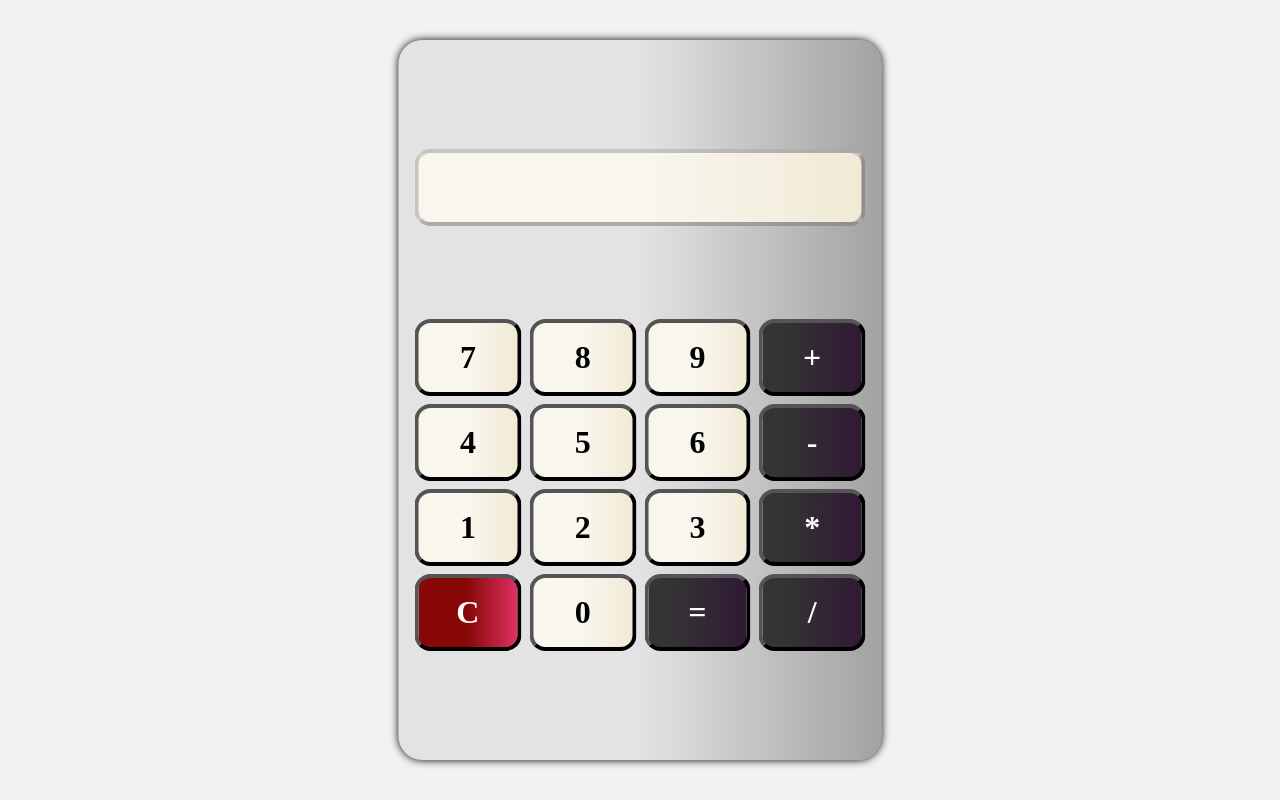
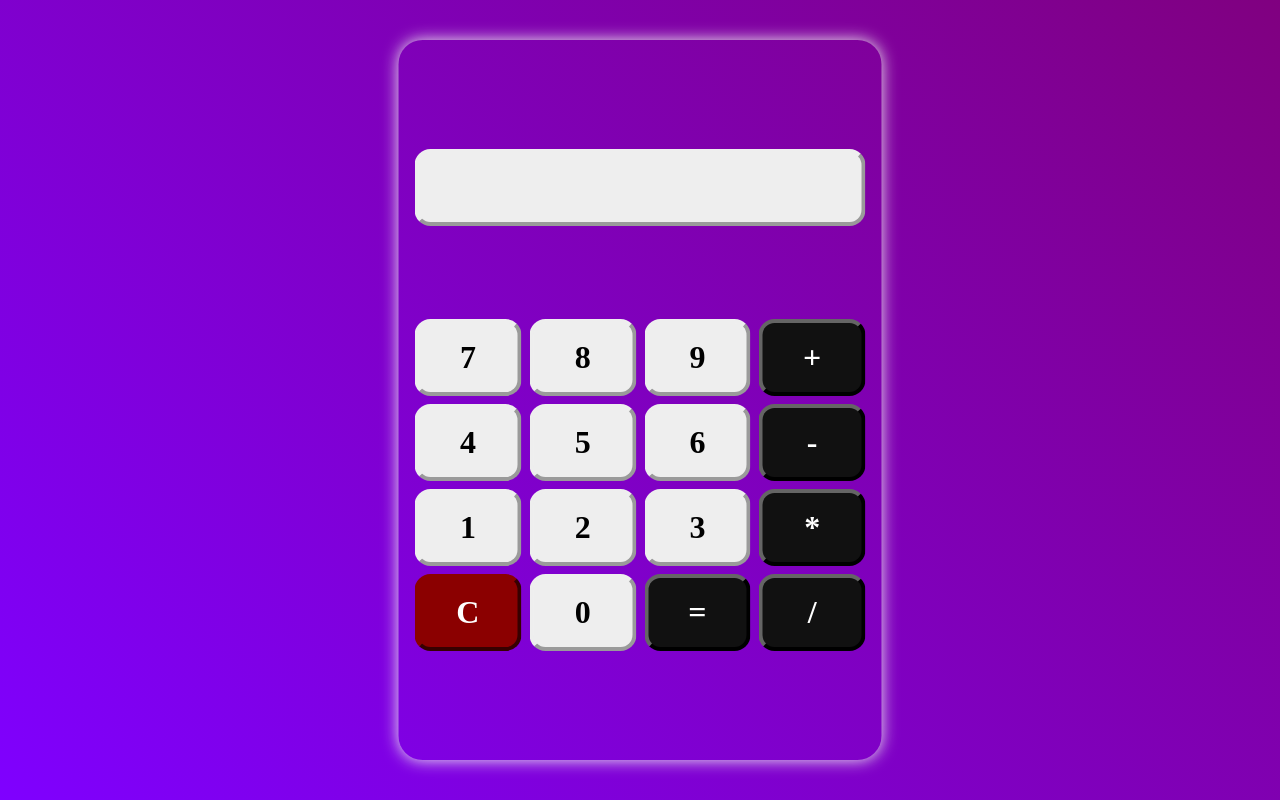
Before and after one commit to prithvish774848474/simpleCalculator, a React (Vite) app: page / in a window 1280 px wide. Built offline with nearby package versions, Linux system fonts and the light colour scheme.

Commit message:
changed the background-color and appearance

```diff
--- a/src/App.css
+++ b/src/App.css
@@ -1,6 +1,15 @@
 body {
-  margin: 0; z-index: 0;
-  background-color: rgba(192, 192, 192, 0.2);
+  margin: 0;
+  min-width: 100vw;
+  min-height: 100vh;
+  background-image: linear-gradient(45deg, #7F00FF, #800080);
+  background-image: -o-linear-gradient(45deg, #7F00FF, #800080);
+  background-image: -moz-linear-gradient(45deg, #7F00FF, #800080);
+  background-image: -webkit-linear-gradient(45deg, #7F00FF, #800080);
+  /* Violet, Purple */
+  background-repeat: no-repeat;
+  background-size: cover;
+  background-position: center;
 }
 
 .stylingResult, .stylingButton {
@@ -10,48 +19,41 @@ body {
   font-size: 2em;
   font-weight: bold;
   font-family: 'Times New Roman', Times, serif;
-  background-image: linear-gradient(0deg, rgba(249, 246, 238, 1) 50%, rgba(240, 234, 214, 1) 100%);
-  background-image: -o-linear-gradient(0deg, rgba(249, 246, 238, 1) 50%, rgba(240, 234, 214, 1) 100%);
-  background-image: -moz-linear-gradient(0deg, rgba(249, 246, 238, 1) 50%, rgba(240, 234, 214, 1) 100%);
-  background-image: -webkit-linear-gradient(0deg, rgba(249, 246, 238, 1) 50%, rgba(240, 234, 214, 1) 100%);
-  background-repeat: no-repeat;
+  background-color: #eee;
   border-style: outset;
   border-width: 0.125em;
+  border-color: #eee;
   border-radius: 0.5em;
+  outline: none;
   cursor: pointer;
 }
 
 .stylingButton:hover {
-  box-shadow: 0 0 0.25em #000;
+  box-shadow: 0 0 0.25em #aaa;
   border-style: inset;
+  border-color: #aaa;
 }
 
 .arithmetic {
-  background-image: linear-gradient(0deg, rgba(52, 52, 52, 1) 20%, rgba(48, 25, 52, 1) 100%);
-  background-image: -o-linear-gradient(0deg, rgba(52, 52, 52, 1) 20%, rgba(48, 25, 52, 1) 100%);
-  background-image: -moz-linear-gradient(0deg, rgba(52, 52, 52, 1) 20%, rgba(48, 25, 52, 1) 100%);
-  background-image: -webkit-linear-gradient(0deg, rgba(52, 52, 52, 1) 20%, rgba(48, 25, 52, 1) 100%);
-  background-repeat: no-repeat;
+  background-color: #111;
+  border-color: #111;
   color: #fff;
 }
 
 .arithmetic:hover {
-  box-shadow: 0 0 0.25em purple;
-  border-color: violet;
+  border-color: #ee82ee;
+  box-shadow: 0 0 0.25em #ee82ee;
 }
 
 .clear {
-  background-image: linear-gradient(0deg, rgba(136, 8, 8, 1) 50%, rgba(222, 49, 99, 1) 100%);
-  background-image: -o-linear-gradient(0deg, rgba(136, 8, 8, 1) 50%, rgba(222, 49, 99, 1) 100%);
-  background-image: -moz-linear-gradient(0deg, rgba(136, 8, 8, 1) 50%, rgba(222, 49, 99, 1) 100%);
-  background-image: -webkit-linear-gradient(0deg, rgba(136, 8, 8, 1) 50%, rgba(222, 49, 99, 1) 100%);
-  background-repeat: no-repeat;
+  background-color: #8b0000;
+  border-color: #8b0000;
   color: #fff;
 }
 
 .clear:hover {
-  box-shadow: 0 0 0.25em red;
-  border-color: darkred;
+  border-color: #f66;
+  box-shadow: 0 0 0.25em #f66;
 }
 
 .buttonContainer {
@@ -69,18 +71,15 @@ body {
   flex-direction: column;
   -ms-flex-direction: column;
   justify-content: space-evenly;
+  align-items: stretch;
   gap: 2em; z-index: 1;
-  max-width: 40vw;
-  min-height: 90vh;
+  max-width: 40%;
+  min-height: 90%;
   padding: 3em 1em;
   border: none;
   border-radius: 1.5em;
-  box-shadow: 0 0 0.5em #000;
-  background-image: linear-gradient(0deg, rgba(192, 192, 192, 0.3) 50%, rgba(128, 128, 128, 0.7) 100%);
-  background-image: -o-linear-gradient(0deg, rgba(192, 192, 192, 0.3) 50%, rgba(128, 128, 128, 0.7) 100%);
-  background-image: -moz-linear-gradient(0deg, rgba(192, 192, 192, 0.3) 50%, rgba(128, 128, 128, 0.7) 100%);
-  background-image: -webkit-linear-gradient(0deg, rgba(192, 192, 192, 0.3) 50%, rgba(128, 128, 128, 0.7) 100%);
-  background-repeat: no-repeat;
+  background-color: transparent;
+  box-shadow: 0 0 1em #eee;
   position: absolute;
   top: 50%; left: 50%;
   transform: translate(-50%, -50%);
```
